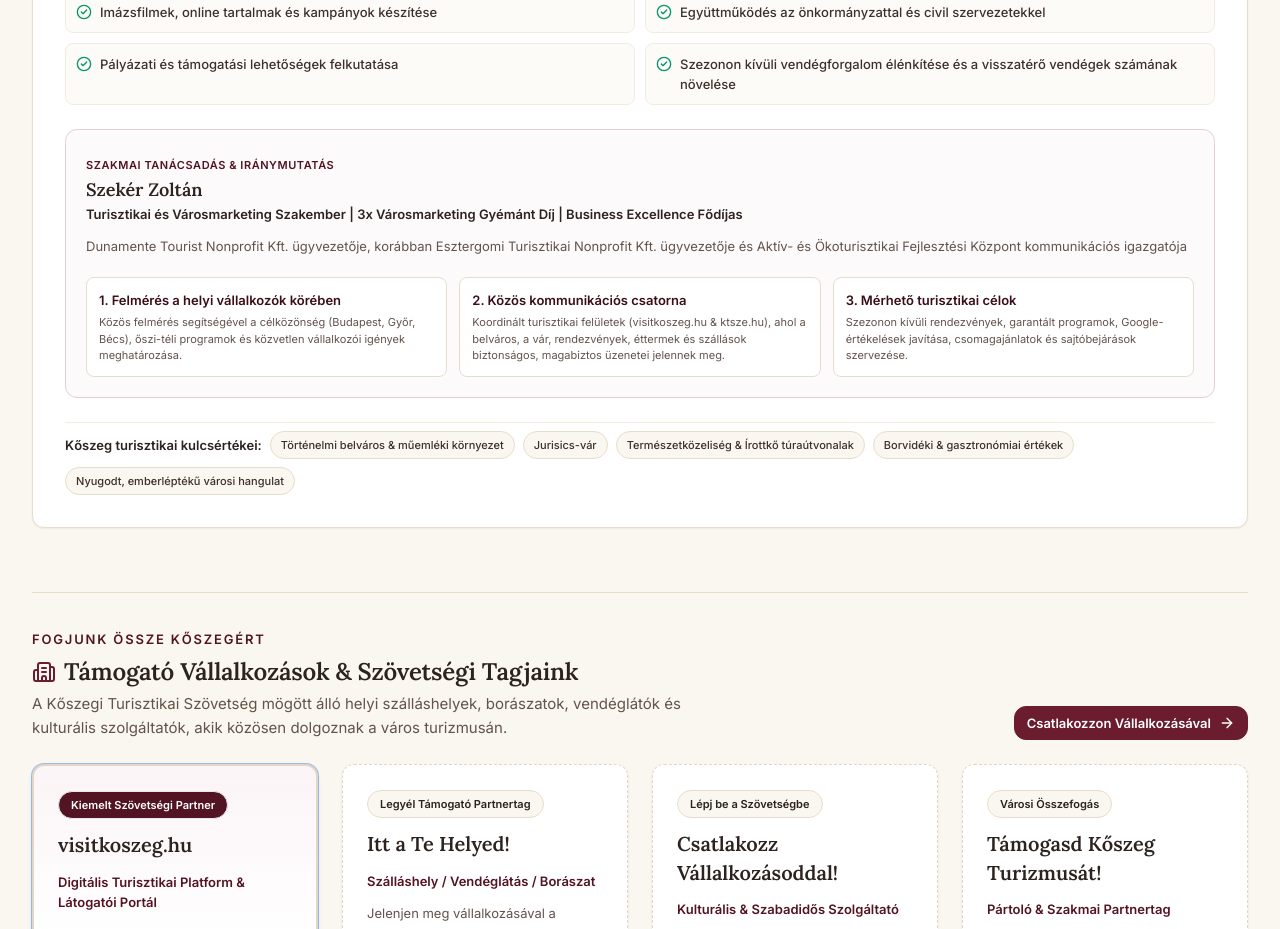
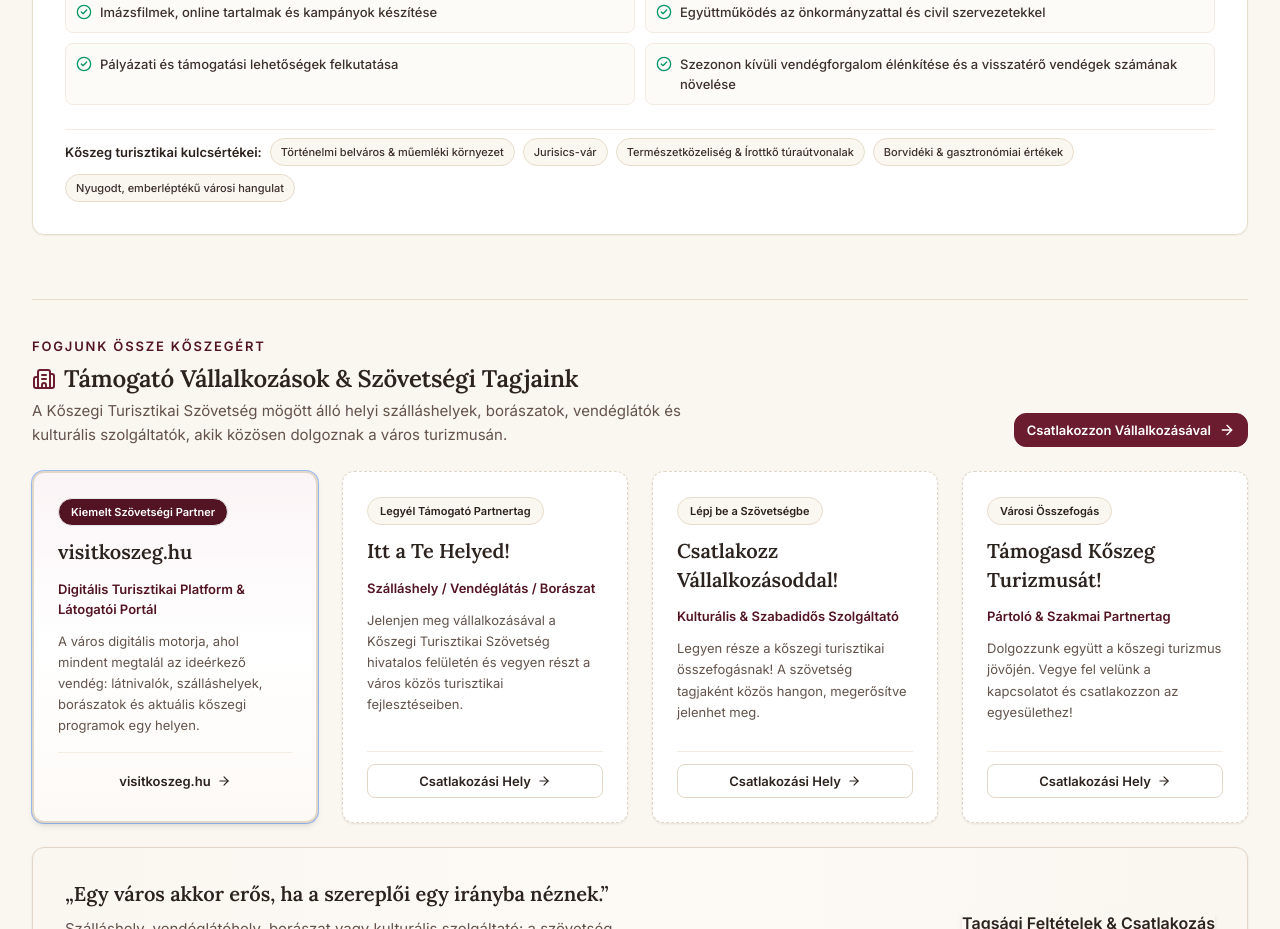
Before and after one commit to TheCinemaker/ktsze, a React (Vite) app: page /egyesulet in a window 1280 px wide. Shown: the part 2340-3269 px from the top of the page. Built offline with nearby package versions, Linux system fonts and the light colour scheme; no server answers; the database is empty.

Commit message:
fix: remove Szakmai Tanácsadás & Iránymutatás Szekér Zoltán card from AboutPage on dev20

```diff
--- a/src/config/organization.js
+++ b/src/config/organization.js
@@ -142,26 +142,6 @@ export const PRESS_RELEASE = {
     'Pályázati és támogatási lehetőségek felkutatása',
     'Szezonon kívüli vendégforgalom élénkítése és a visszatérő vendégek számának növelése'
   ],
-  expertAdvice: {
-    name: 'Szekér Zoltán',
-    title: 'Turisztikai és Városmarketing Szakember',
-    honors: '3x Városmarketing Gyémánt Díj | Business Excellence Fődíjas',
-    roles: 'Dunamente Tourist Nonprofit Kft. ügyvezetője, korábban Esztergomi Turisztikai Nonprofit Kft. ügyvezetője és Aktív- és Ökoturisztikai Fejlesztési Központ kommunikációs igazgatója',
-    pillars: [
-      {
-        title: '1. Felmérés a helyi vállalkozók körében',
-        desc: 'Közös felmérés segítségével a célközönség (Budapest, Győr, Bécs), őszi-téli programok és közvetlen vállalkozói igények meghatározása.'
-      },
-      {
-        title: '2. Közös kommunikációs csatorna',
-        desc: 'Koordinált turisztikai felületek (visitkoszeg.hu & ktsze.hu), ahol a belváros, a vár, rendezvények, éttermek és szállások biztonságos, magabiztos üzenetei jelennek meg.'
-      },
-      {
-        title: '3. Mérhető turisztikai célok',
-        desc: 'Szezonon kívüli rendezvények, garantált programok, Google-értékelések javítása, csomagajánlatok és sajtóbejárások szervezése.'
-      }
-    ]
-  },
   assets: [
     'Történelmi belváros & műemléki környezet',
     'Jurisics-vár',
--- a/src/pages/AboutPage.jsx
+++ b/src/pages/AboutPage.jsx
@@ -288,27 +288,6 @@ export const AboutPage = () => {
             </div>
           </div>
 
-          {/* Szakmai Irányok / Tanácsadó Partner */}
-          <div className="rounded-xl border border-wine-200 bg-wine-50/40 p-5 space-y-3">
-            <div className="flex flex-wrap items-center justify-between gap-2">
-              <div>
-                <span className="text-[11px] font-bold uppercase tracking-wider text-wine-700">Szakmai Tanácsadás & Iránymutatás</span>
-                <h4 className="font-display text-lg font-bold text-ink-900">{PRESS_RELEASE.expertAdvice.name}</h4>
-                <p className="text-xs font-semibold text-wine-800">{PRESS_RELEASE.expertAdvice.title} | <span className="text-gold-700">{PRESS_RELEASE.expertAdvice.honors}</span></p>
-              </div>
-            </div>
-            <p className="text-xs text-ink-600 leading-relaxed">{PRESS_RELEASE.expertAdvice.roles}</p>
-
-            <div className="grid grid-cols-1 md:grid-cols-3 gap-3 pt-2">
-              {PRESS_RELEASE.expertAdvice.pillars.map((pillar, i) => (
-                <div key={i} className="bg-white p-3 rounded-lg border border-sand-300 space-y-1">
-                  <div className="text-xs font-bold text-wine-900">{pillar.title}</div>
-                  <div className="text-[11px] text-ink-600 leading-normal">{pillar.desc}</div>
-                </div>
-              ))}
-            </div>
-          </div>
-
           {/* Kőszeg Újrapozicionálása */}
           <div className="pt-2 border-t border-sand-200 flex flex-col sm:flex-row items-center justify-between gap-4">
             <div className="flex flex-wrap items-center gap-2">
```
